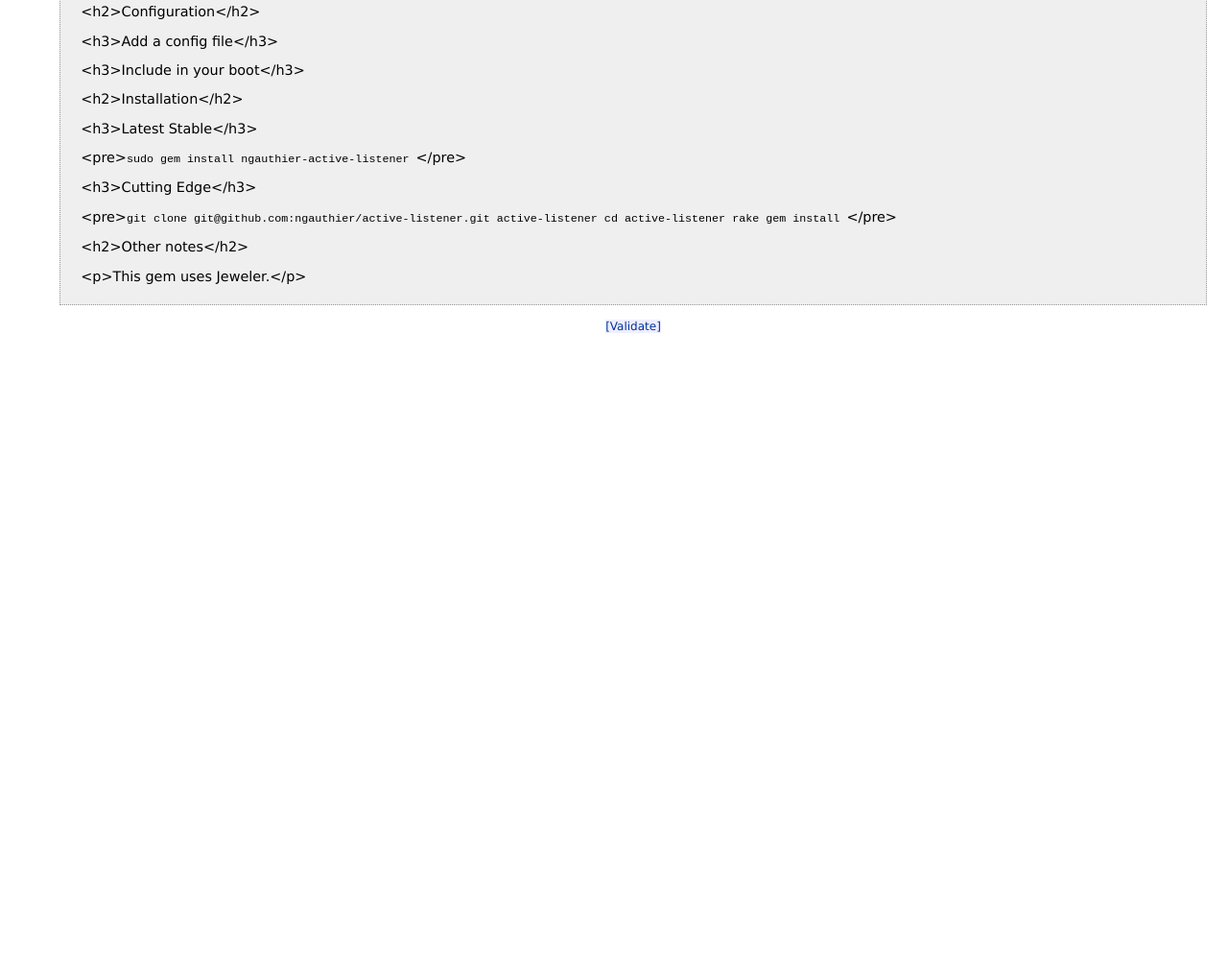
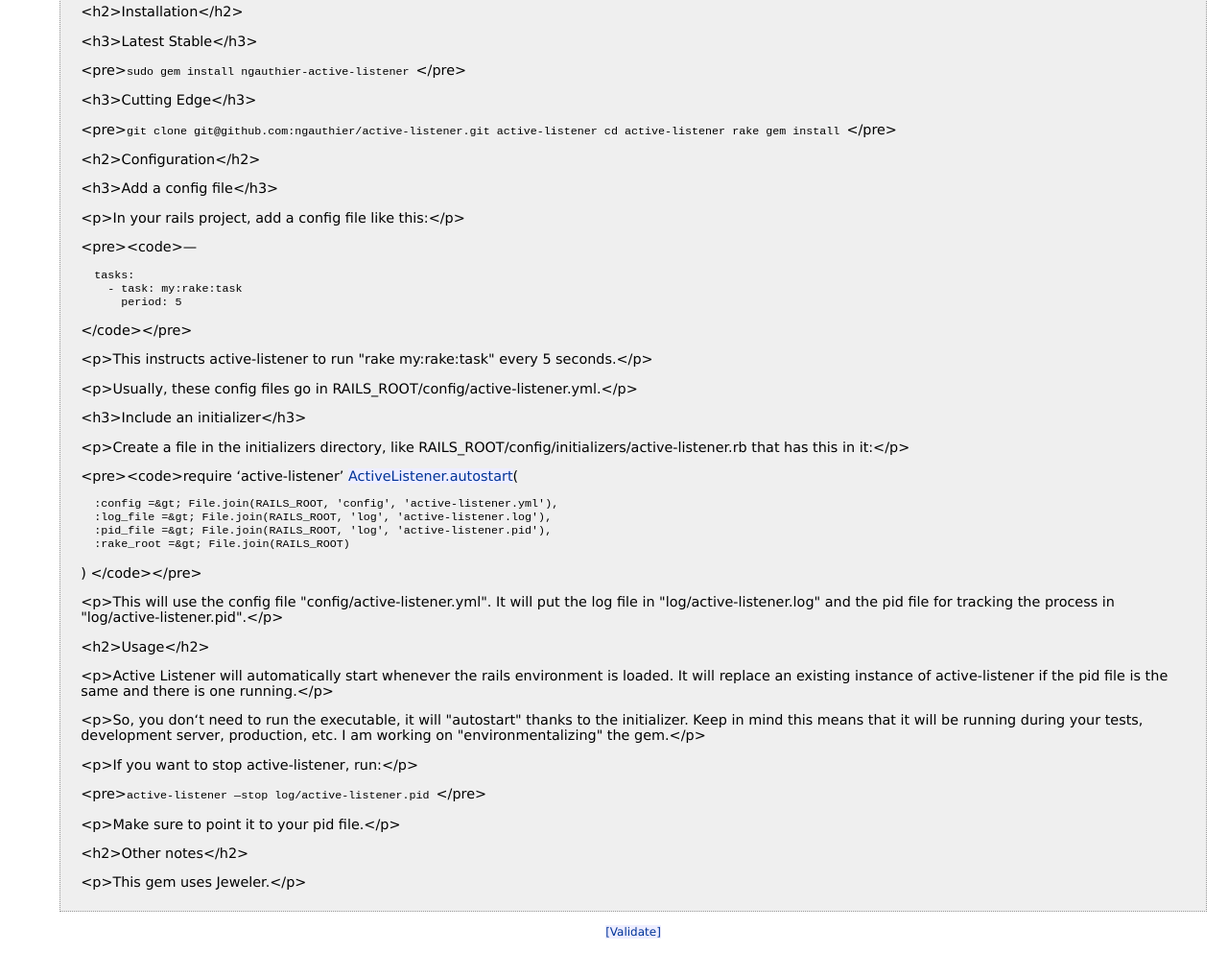
Before and after one commit to ngauthier/active-listener, a plain HTML site: page rdoc/files/README_html.html in a window 1280 px wide. Shown: the part 192-1185 px from the top of the page at 96% size. Before the commit the page ends 800 px from the top, so only its background shows below. Drawn offline with Linux system fonts and the light colour scheme.

```diff
--- a/rdoc/files/README_html.html
+++ b/rdoc/files/README_html.html
@@ -56,7 +56,7 @@
     </tr>
     <tr class="top-aligned-row">
       <td><strong>Last Update:</strong></td>
-      <td>Thu Jan 29 10:40:27 -0500 2009</td>
+      <td>Thu Jan 29 12:27:19 -0500 2009</td>
     </tr>
     </table>
   </div>
@@ -82,15 +82,6 @@ time intervals. In the future, we plan to allow event listening and
 firing.&lt;/p&gt;
 </p>
 <p>
-&lt;h2&gt;Configuration&lt;/h2&gt;
-</p>
-<p>
-&lt;h3&gt;Add a config file&lt;/h3&gt;
-</p>
-<p>
-&lt;h3&gt;Include in your boot&lt;/h3&gt;
-</p>
-<p>
 &lt;h2&gt;Installation&lt;/h2&gt;
 </p>
 <p>
@@ -105,6 +96,86 @@ firing.&lt;/p&gt;
 <p>
 &lt;pre&gt;<tt>git clone git@github.com:ngauthier/active-listener.git
 active-listener cd active-listener rake gem install </tt>&lt;/pre&gt;
+</p>
+<p>
+&lt;h2&gt;Configuration&lt;/h2&gt;
+</p>
+<p>
+&lt;h3&gt;Add a config file&lt;/h3&gt;
+</p>
+<p>
+&lt;p&gt;In your rails project, add a config file like this:&lt;/p&gt;
+</p>
+<p>
+&lt;pre&gt;&lt;code&gt;&#8212;
+</p>
+<pre>
+  tasks:
+    - task: my:rake:task
+      period: 5
+</pre>
+<p>
+&lt;/code&gt;&lt;/pre&gt;
+</p>
+<p>
+&lt;p&gt;This instructs active-listener to run &quot;rake
+my:rake:task&quot; every 5 seconds.&lt;/p&gt;
+</p>
+<p>
+&lt;p&gt;Usually, these config files go in
+RAILS_ROOT/config/active-listener.yml.&lt;/p&gt;
+</p>
+<p>
+&lt;h3&gt;Include an initializer&lt;/h3&gt;
+</p>
+<p>
+&lt;p&gt;Create a file in the initializers directory, like
+RAILS_ROOT/config/initializers/active-listener.rb that has this in
+it:&lt;/p&gt;
+</p>
+<p>
+&lt;pre&gt;&lt;code&gt;require &#8216;active-listener&#8217; <a
+href="../classes/ActiveListener.html#M000001">ActiveListener.autostart</a>(
+</p>
+<pre>
+  :config =&amp;gt; File.join(RAILS_ROOT, 'config', 'active-listener.yml'),
+  :log_file =&amp;gt; File.join(RAILS_ROOT, 'log', 'active-listener.log'),
+  :pid_file =&amp;gt; File.join(RAILS_ROOT, 'log', 'active-listener.pid'),
+  :rake_root =&amp;gt; File.join(RAILS_ROOT)
+</pre>
+<p>
+) &lt;/code&gt;&lt;/pre&gt;
+</p>
+<p>
+&lt;p&gt;This will use the config file
+&quot;config/active-listener.yml&quot;. It will put the log file in
+&quot;log/active-listener.log&quot; and the pid file for tracking the
+process in &quot;log/active-listener.pid&quot;.&lt;/p&gt;
+</p>
+<p>
+&lt;h2&gt;Usage&lt;/h2&gt;
+</p>
+<p>
+&lt;p&gt;Active Listener will automatically start whenever the rails
+environment is loaded. It will replace an existing instance of
+active-listener if the pid file is the same and there is one
+running.&lt;/p&gt;
+</p>
+<p>
+&lt;p&gt;So, you don&#8216;t need to run the executable, it will
+&quot;autostart&quot; thanks to the initializer. Keep in mind this means
+that it will be running during your tests, development server, production,
+etc. I am working on &quot;environmentalizing&quot; the gem.&lt;/p&gt;
+</p>
+<p>
+&lt;p&gt;If you want to stop active-listener, run:&lt;/p&gt;
+</p>
+<p>
+&lt;pre&gt;<tt>active-listener &#8212;stop log/active-listener.pid
+</tt>&lt;/pre&gt;
+</p>
+<p>
+&lt;p&gt;Make sure to point it to your pid file.&lt;/p&gt;
 </p>
 <p>
 &lt;h2&gt;Other notes&lt;/h2&gt;
```
Also changed, not shown: rdoc/classes/ActiveListener.html (+8 -8 lines), rdoc/classes/ActiveListener/Event.html (+11 -8 lines), rdoc/files/README_markdown.html (+61 -10 lines), rdoc/files/lib/active-listener_rb.html (renamed from rdoc/files/lib/active_listener_rb.html, +4 -4 lines), rdoc/fr_file_index.html (+1 -1 lines), 4 other files.
